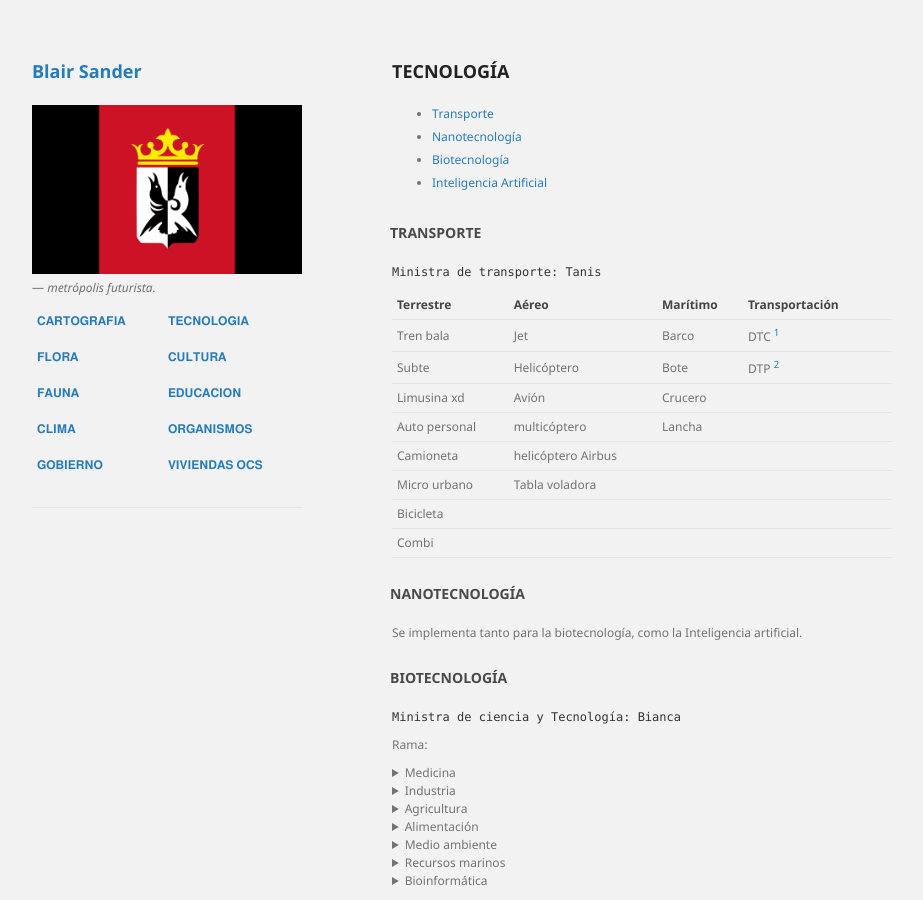
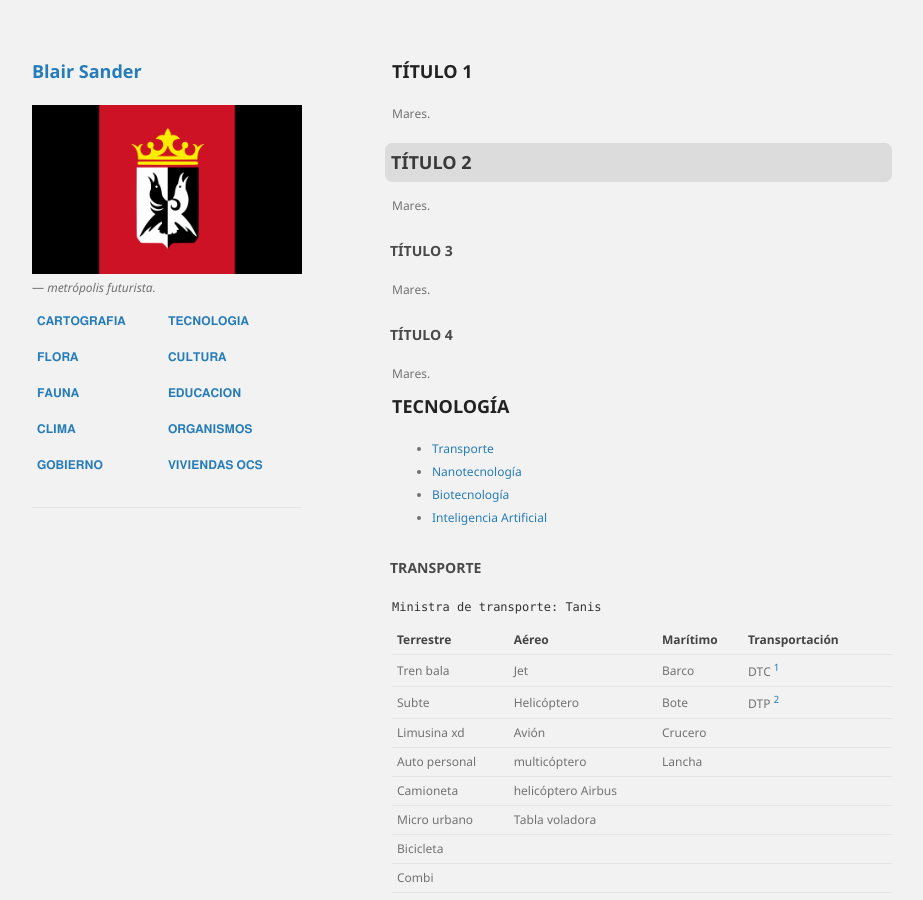
Before and after one commit to BlairSander/ciudad, a Jekyll site: the page built from tecnologia.md, in a window 1280 px wide and 900 px high. Shown: the whole window, without its empty margins (178-1101 px from the left). Built offline with Jekyll 4.4.1, drawn with Linux system fonts in a browser that asks for light colours; our own code applies the rules of GitHub Pages for plain Markdown files.

Commit message:
tecnologia.md

```diff
--- a/tecnologia.md
+++ b/tecnologia.md
@@ -1,6 +1,24 @@
 ---
 layout: default
 ---
+
+# TÍTULO 1
+Mares.
+## TÍTULO 2
+Mares.
+### TÍTULO 3
+Mares.
+### TÍTULO 4
+Mares.
+
+
+
+
+
+
+
+
+
 
 # TECNOLOGÍA
 
```
